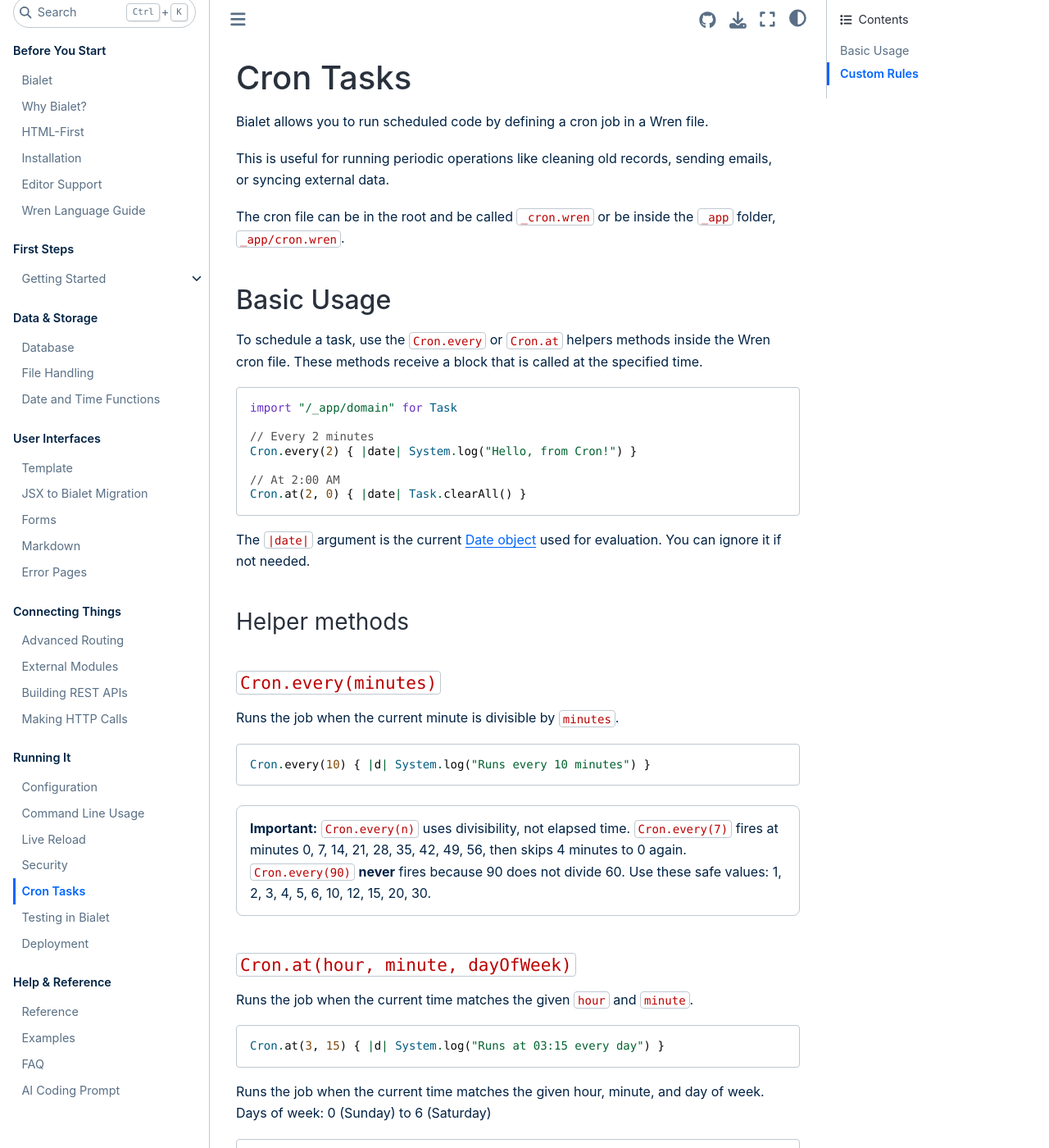
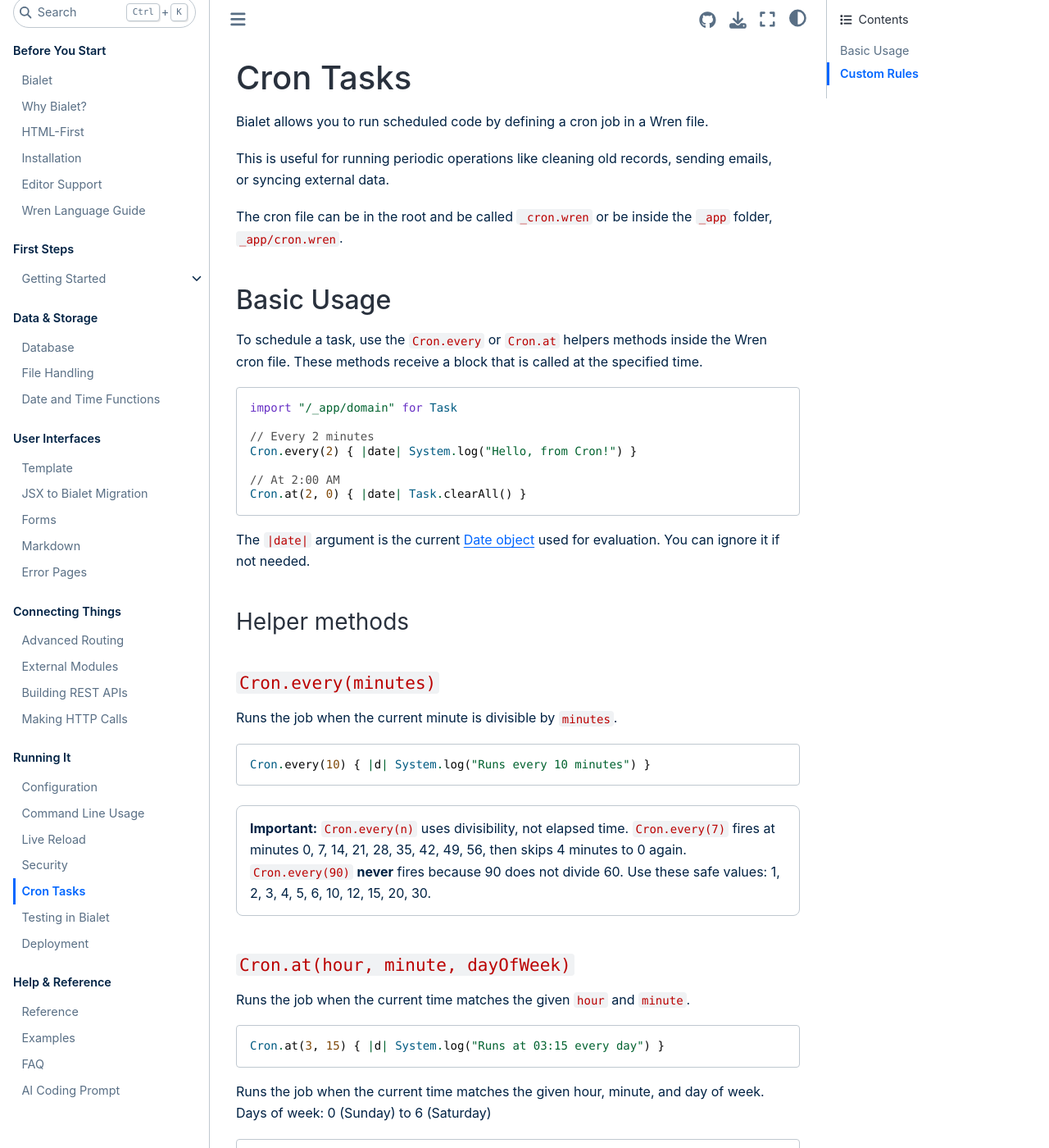
Before and after one commit to bialet/bialet, a Sphinx documentation site: the page built from docs/cron.md, in a window 1280 px wide and 1400 px high. Shown: the whole window at 82% size. Built offline with Sphinx 7.4.7 and the Sphinx Book theme 1.1.4, drawn with Linux system fonts in a browser that asks for light colours; the version number could not be read and is left out.

Commit message:
docs: keep phones off the curl install and stop sideways scroll
- copy.js: an iPhone reports "like Mac OS X" and an Android phone reports
  "Linux", so both were shown a shell command they cannot run. Detect
  handheld UAs first and leave them on the download fallback.
- custom.css: a long heading such as parseHeader(headerValue) has no break
  opportunity and pushed reference.html 2px past the viewport at 360px;
  let headings break words. Inline code keeps wrapping, but drop the theme
  border so wrapped code stops looking like a row of underlines.

```diff
--- a/docs/_static/copy.js
+++ b/docs/_static/copy.js
@@ -53,10 +53,14 @@
     if (!unix || !win || !other) return;
 
     var ua = navigator.userAgent || "";
-    if (/windows/i.test(ua)) {
+    // Phones and tablets contain the desktop names in their UA string: an
+    // iPhone reports "like Mac OS X" and Android reports "Linux". Neither can
+    // run a shell command, so they keep the download fallback.
+    var handheld = /iphone|ipad|ipod|android/i.test(ua);
+    if (/windows/i.test(ua) && !handheld) {
       win.classList.add("is-visible");
       other.classList.remove("is-visible");
-    } else if (/linux|mac/i.test(ua)) {
+    } else if (/linux|mac/i.test(ua) && !handheld) {
       var label = document.querySelector("#download-os-label-unix");
       if (label) label.textContent = /mac/i.test(ua) ? "Install for macOS" : "Install for Linux";
       unix.classList.add("is-visible");
--- a/docs/_static/custom.css
+++ b/docs/_static/custom.css
@@ -134,10 +134,22 @@
   max-width: 42rem;
 }
 
+/* A heading has no spaces to break at, so an identifier such as
+   `parseHeader(headerValue)` runs past the column on a phone. */
+.bd-article :is(h1, h2, h3, h4, h5, h6) {
+  overflow-wrap: break-word;
+}
+
 /* Long inline tokens wrap rather than push the page sideways, but never in
    the middle of a short identifier. The inner span ships `white-space: pre`
-   from Sphinx's base stylesheet. */
+   from Sphinx's base stylesheet.
+
+   The theme also draws a border around inline code; once the code wraps,
+   browsers paint that border on every line fragment and it reads as a row
+   of underlines. A tinted run is continuous across the wrap. */
 .bd-article code.literal {
+  border: 0;
+  background: color-mix(in srgb, var(--pst-color-text-base) 6%, var(--pst-color-background));
   overflow-wrap: break-word;
 }
 
@@ -170,6 +182,15 @@
 
   .pst-scrollable-table-container table {
     font-size: 0.85rem;
+  }
+}
+
+/* Heading anchors are absolutely positioned beside the heading, so a long
+   heading pushes them past the viewport edge and the whole page scrolls
+   sideways. There is no hover on a phone, so drop them there. */
+@media (max-width: 640px) {
+  .bd-article .headerlink {
+    display: none;
   }
 }
 
```
